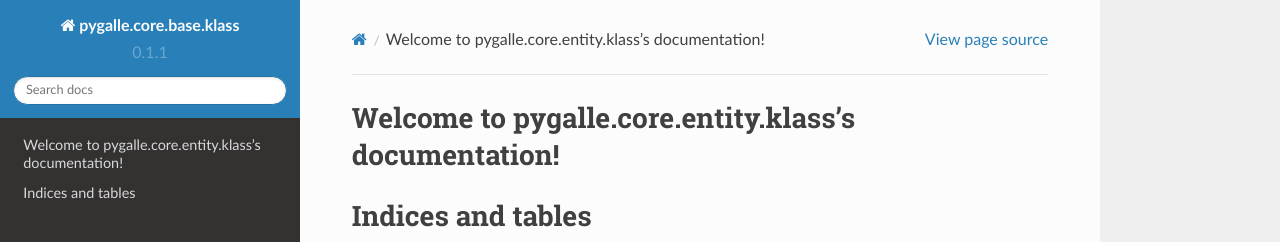
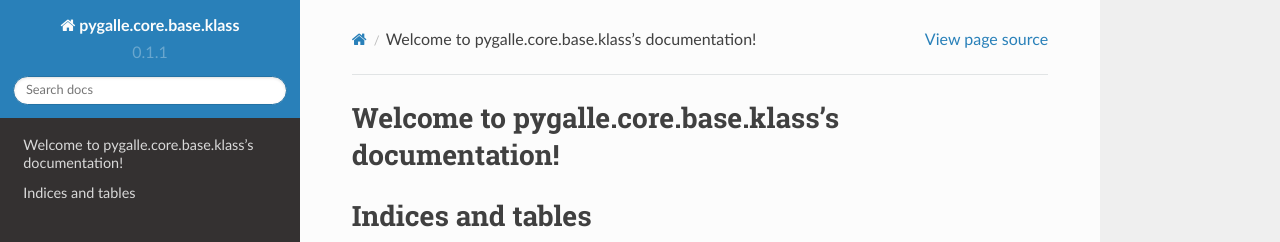
Before and after one commit to pygalle-io/pygalle.core.base.klass, a Sphinx documentation site: the page built from docs/index.rst, in a window 1280 px wide. Shown: the top 242 px of the page. Built offline with Sphinx 7.4.7 and the Read the Docs theme 2.0.0, drawn with Linux system fonts in a browser that asks for light colours.

Commit message:
Update documentation

```diff
--- a/docs/index.rst
+++ b/docs/index.rst
@@ -3,7 +3,7 @@
    You can adapt this file completely to your liking, but it should at least
    contain the root `toctree` directive.
 
-Welcome to pygalle.core.entity.klass's documentation!
+Welcome to pygalle.core.base.klass's documentation!
 ===================================================
 
 .. toctree::
--- a/docs/pygalle.core.base.rst
+++ b/docs/pygalle.core.base.rst
@@ -1,11 +1,11 @@
-pygalle.core.entity package
+pygalle.core.base package
 =========================
 
 Submodules
 ----------
 
-pygalle.core.entity.base module
-------------------------------
+pygalle.core.base module
+------------------------
 
 .. automodule:: pygalle.core.base.klass
     :members:
```
Also changed, not shown: 1 other file.
